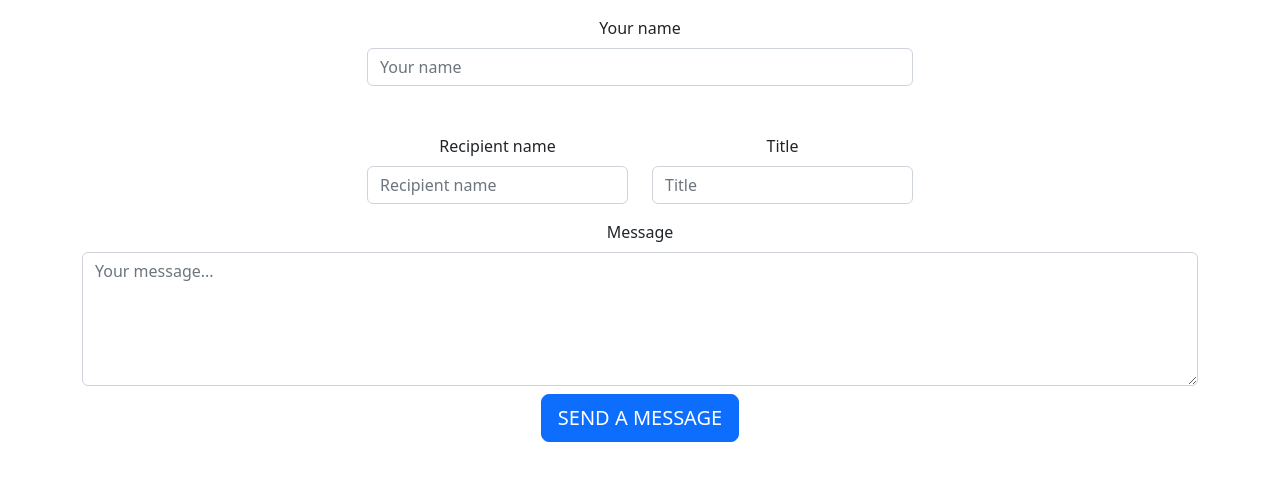
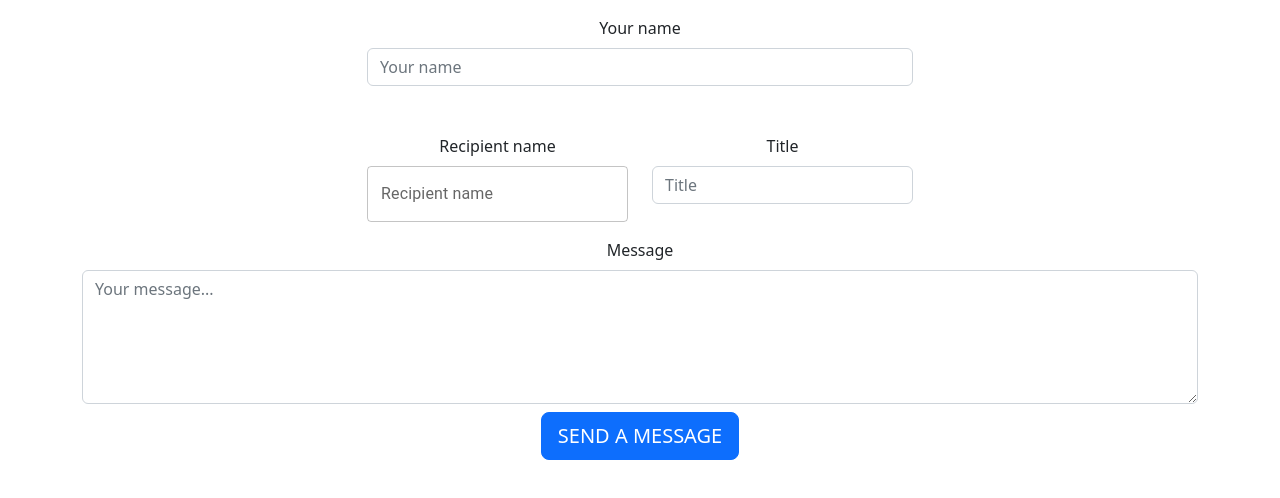
Before and after one commit to 1zboro1/t5_Messages, a React (Create React App) app in the folder client/: page / in a window 1280 px wide. Shown: the top 498 px of the page. Built offline with nearby package versions, Linux system fonts and the light colour scheme; no server answers.

Commit message:
add autocomplete

```diff
--- a/client/package.json
+++ b/client/package.json
@@ -3,6 +3,9 @@
   "version": "0.1.0",
   "private": true,
   "dependencies": {
+    "@emotion/react": "^11.10.4",
+    "@emotion/styled": "^11.10.4",
+    "@mui/material": "^5.10.7",
     "@testing-library/jest-dom": "^5.16.5",
     "@testing-library/react": "^13.4.0",
     "@testing-library/user-event": "^13.5.0",
@@ -12,6 +15,7 @@
     "nodemon": "^2.0.20",
     "react": "^18.2.0",
     "react-bootstrap": "^2.5.0",
+    "react-bootstrap-autosuggest": "^0.5.0",
     "react-dom": "^18.2.0",
     "react-router-dom": "^6.4.1",
     "react-scripts": "5.0.1",
--- a/client/src/components/MessageForm.js
+++ b/client/src/components/MessageForm.js
@@ -89,7 +89,7 @@ class MessageForm extends React.Component {
         title: "",
         message: "",
       });
-      // alert("Message sent");
+      alert("Message sent");
     } else {
       alert(
         "Fill the form first. Remeber that you have to fill each input with at least 3 characters"
--- a/client/src/components/Recipient.js
+++ b/client/src/components/Recipient.js
@@ -1,19 +1,38 @@
-import React from "react";
+import { useState, useEffect } from "react";
+import Axios from "axios";
 import "bootstrap/dist/css/bootstrap.min.css";
 import { Form } from "react-bootstrap";
+import Autocomplete from "@mui/material/Autocomplete";
+import TextField from "@mui/material/TextField";
 
-class Recipient extends React.Component {
-  render() {
-    return (
-      <Form.Control
-        type="text"
-        placeholder="Recipient name"
-        value={this.props.recipient}
-        onChange={this.props.function}
-        onFocus={this.props.focus}
-        onBlur={this.props.blur}
-      />
-    );
-  }
+function Recipient(props) {
+  const [list, setList] = useState([]);
+  useEffect(() => {
+    Axios.get("http://localhost:3001/getUsers").then((response) => {
+      setList(response.data);
+    });
+  }, []);
+
+  return (
+    <Autocomplete
+      freeSolo
+      disableClearable
+      options={list.map((rcpnt) => rcpnt.name)}
+      renderInput={(params) => (
+        <TextField
+          {...params}
+          label="Recipient name"
+          InputProps={{
+            ...params.InputProps,
+            type: "search",
+          }}
+          value={props.recipient}
+          onChange={props.function}
+          onFocus={props.focus}
+          onBlur={props.blur}
+        />
+      )}
+    />
+  );
 }
 export default Recipient;
--- a/client/src/components/UserMessages.js
+++ b/client/src/components/UserMessages.js
@@ -8,6 +8,11 @@ function UserMessages(props) {
 
   const time = 5000;
   useEffect(() => {
+    Axios.get("http://localhost:3001/getMessages", {
+      params: { name: props.recipient },
+    }).then((response) => {
+      setListOfMessages(response.data);
+    });
     const interval = setInterval(() => {
       Axios.get("http://localhost:3001/getMessages", {
         params: { name: props.recipient },
```
Also changed, not shown: 2 other files (tests, documents, lock files or other folders).
